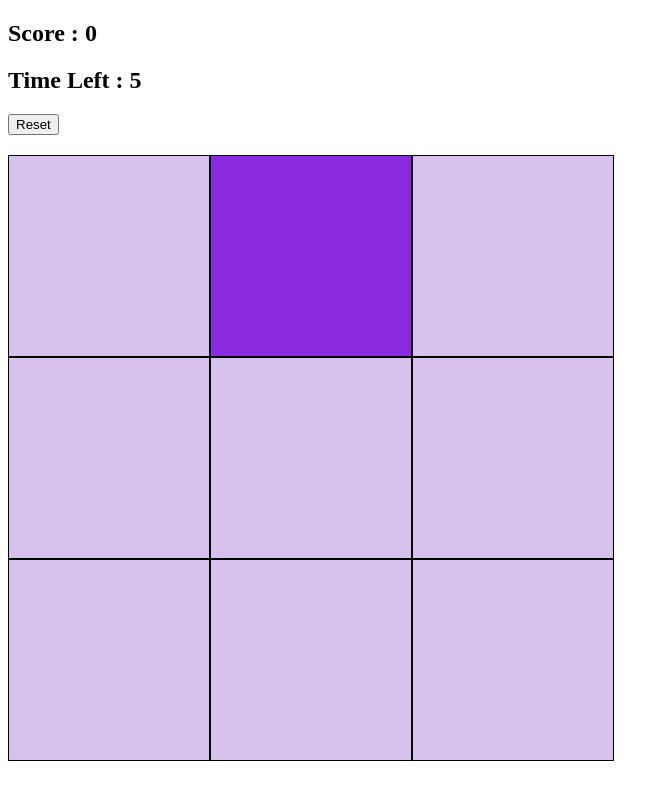
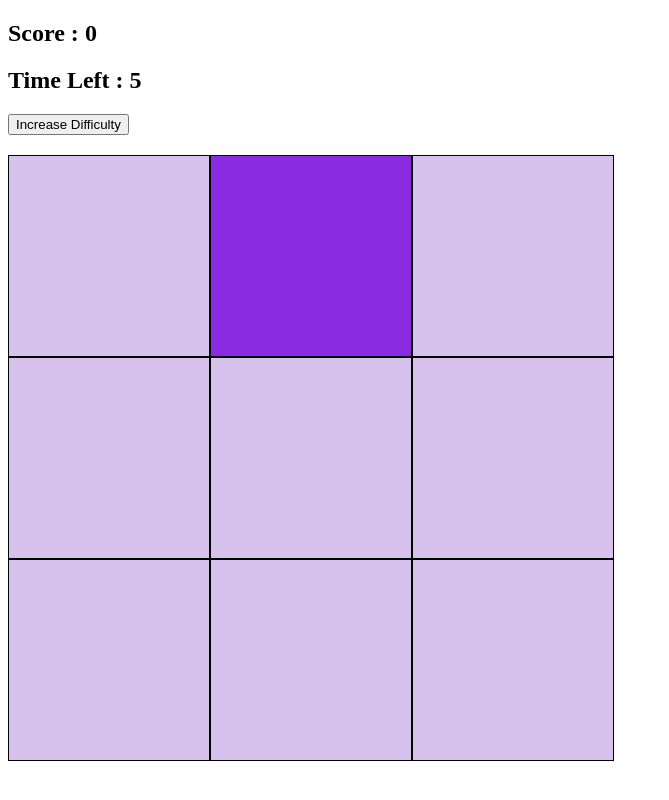
Before and after one commit to manasgajendra/Whac-a-mole, a plain HTML site: page index.html in a window 1280 px wide. Shown: the top 800 px of the page, without its empty margins (0-669 px from the left). Drawn offline with Linux system fonts and the light colour scheme.

Commit message:
second commit

```diff
--- a/index.html
+++ b/index.html
@@ -14,7 +14,7 @@
 
         <h2>Score :<span id="score"> 0</span></h2>
         <h2>Time Left : <span id="time-left">10</span></h2>
-        <button id="reset">Reset</button>
+        <button id="reset">Increase Difficulty</button>
 
         <div class="grid ">
             <div class="square " id="1 "></div>
```
